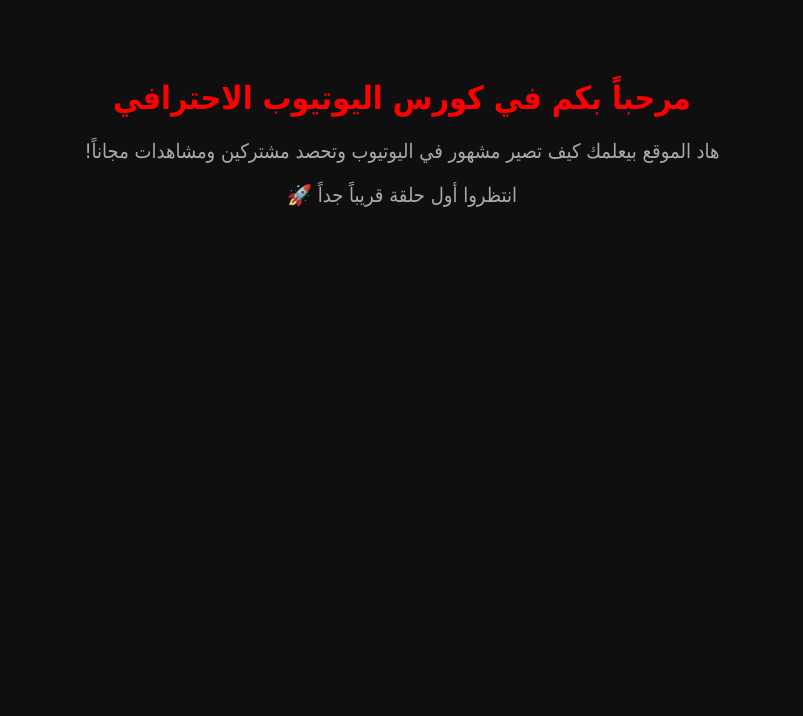
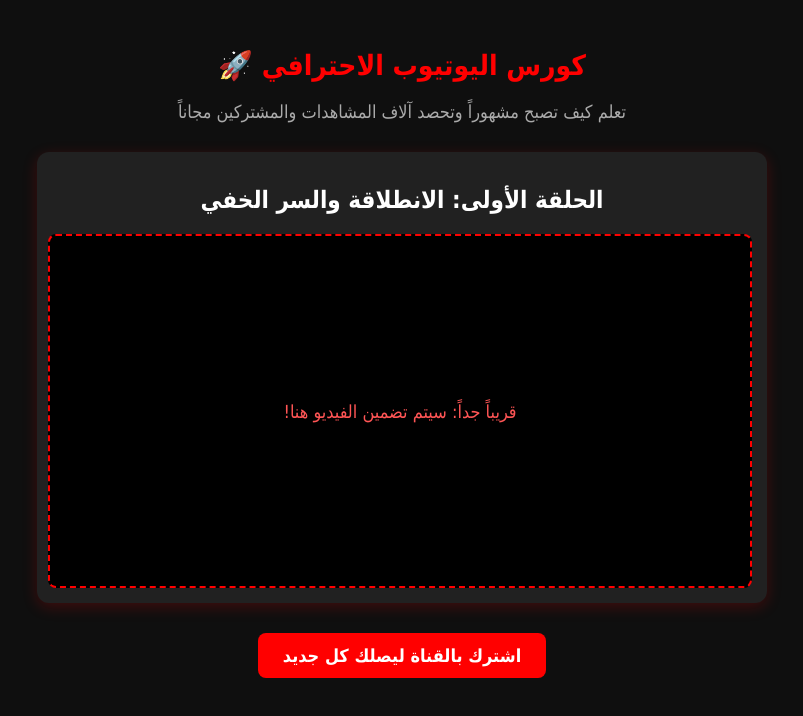
Before and after one commit to businessanas0790-source/Youtube.professional.course, a plain HTML site: page index.html in a window 1280 px wide. Shown: the whole page, without its empty margins (238-1041 px from the left). Drawn offline with Linux system fonts and the light colour scheme.

Commit message:
Update index.html

```diff
--- a/index.html
+++ b/index.html
@@ -9,20 +9,69 @@
             background-color: #0f0f0f;
             color: #ffffff;
             text-align: center;
-            padding: 50px;
+            padding: 30px;
+            margin: 0;
         }
         h1 {
             color: #ff0000;
+            font-size: 28px;
         }
-        p {
-            font-size: 20px;
+        .subtitle {
+            font-size: 18px;
             color: #aaaaaa;
+            margin-bottom: 30px;
+        }
+        .video-container {
+            position: relative;
+            width: 100%;
+            max-width: 700px;
+            margin: 0 auto 30px auto;
+            background: #212121;
+            padding: 15px;
+            border-radius: 12px;
+            box-shadow: 0 4px 15px rgba(255, 0, 0, 0.2);
+        }
+        .video-box {
+            width: 100%;
+            height: 350px;
+            background: #000;
+            border: 2px dashed #ff0000;
+            display: flex;
+            align-items: center;
+            justify-content: center;
+            color: #ff5555;
+            font-size: 18px;
+            border-radius: 8px;
+        }
+        .btn {
+            background-color: #ff0000;
+            color: white;
+            padding: 12px 25px;
+            text-decoration: none;
+            font-size: 18px;
+            border-radius: 8px;
+            font-weight: bold;
+            display: inline-block;
+            transition: 0.3s;
+        }
+        .btn:hover {
+            background-color: #cc0000;
         }
     </style>
 </head>
 <body>
-    <h1>مرحباً بكم في كورس اليوتيوب الاحترافي</h1>
-    <p>هاد الموقع بيعلمك كيف تصير مشهور في اليوتيوب وتحصد مشتركين ومشاهدات مجاناً!</p>
-    <p>انتظروا أول حلقة قريباً جداً 🚀</p>
+
+    <h1>كورس اليوتيوب الاحترافي 🚀</h1>
+    <p class="subtitle">تعلم كيف تصبح مشهوراً وتحصد آلاف المشاهدات والمشتركين مجاناً</p>
+
+    <div class="video-container">
+        <h2>الحلقة الأولى: الانطلاقة والسر الخفي</h2>
+        <div class="video-box">
+            قريباً جداً: سيتم تضمين الفيديو هنا!
+        </div>
+    </div>
+
+    <a href="#" class="btn">اشترك بالقناة ليصلك كل جديد</a>
+
 </body>
-  </html>
+    </html>
```
